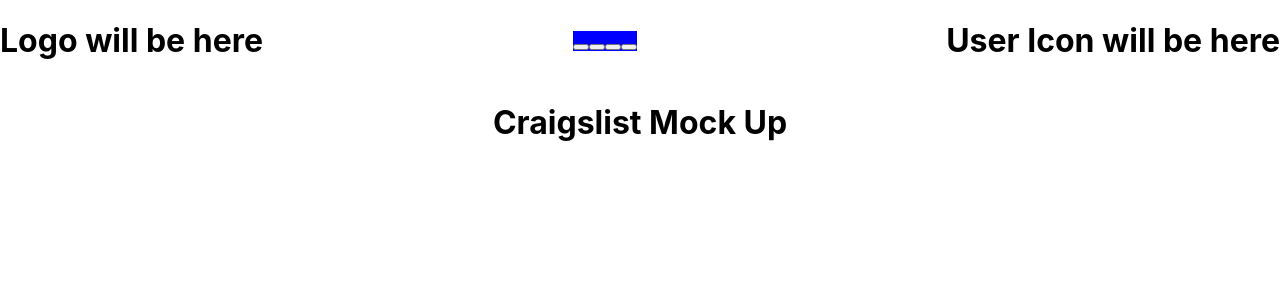
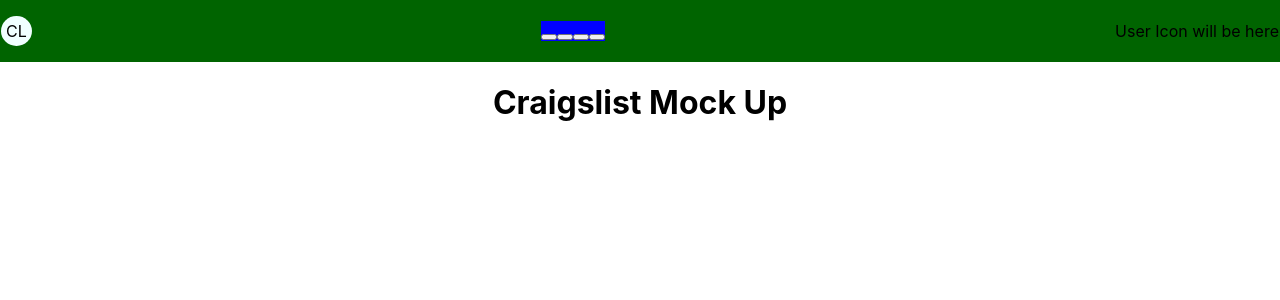
Before and after one commit to yellow-dogs-sunshine/mia-hackathon-5, a React (Create React App) app: page /#/ in a window 1280 px wide. Shown: the top 300 px of the page. Built offline with nearby package versions, Linux system fonts and the light colour scheme.

Commit message:
feat: Working on the Nav styles, installed ReactBootstrap.

```diff
--- a/package.json
+++ b/package.json
@@ -4,8 +4,10 @@
   "private": true,
   "homepage": "https://yellow-dogs-sunshine.github.io/mia-hackathon-5",
   "dependencies": {
+    "bootstrap": "^4.3.1",
     "gh-pages": "^2.1.1",
     "react": "^16.12.0",
+    "react-bootstrap": "^1.0.0-beta.16",
     "react-dom": "^16.12.0",
     "react-router-dom": "^5.1.2",
     "react-scripts": "3.2.0"
--- a/src/App.js
+++ b/src/App.js
@@ -3,7 +3,7 @@
 
 import Cardjson from "./craigslist.json";
 
-import Navbar from "./Components/Navbar/Navbar";
+import Navbar from "./Components/Menu/Navbar";
 function App() {
   return (
     <div className="App">
--- a/src/Components/Navbar/Navbar.css
+++ b/src/Components/Menu/Navbar.css
@@ -2,7 +2,18 @@
   display: flex;
   justify-content: space-between;
   align-items: center;
+
+  background-color: darkgreen;
+  padding: 0 1px;
 }
+
+.logo {
+  background-color: azure;
+  border-radius: 50%;
+  padding: 5px;
+  text-align: center;
+}
+
 .crumbs-container {
   /* align-items: center;
   justify-items: center; */
--- a/src/Components/Navbar/Navbar.jsx
+++ b/src/Components/Menu/Navbar.jsx
@@ -4,14 +4,14 @@
 export default function Navbar() {
   return (
     <div className="navbar-container">
-      <h1>Logo will be here</h1>
+      <p className="logo">CL</p>
       <div className="crumbs-container">
         <button></button>
         <button></button>
         <button></button>
         <button></button>
       </div>
-      <h1>User Icon will be here</h1>
+      <p>User Icon will be here</p>
     </div>
   );
 }
```
Also changed, not shown: 1 other file (tests, documents, lock files or other folders).
